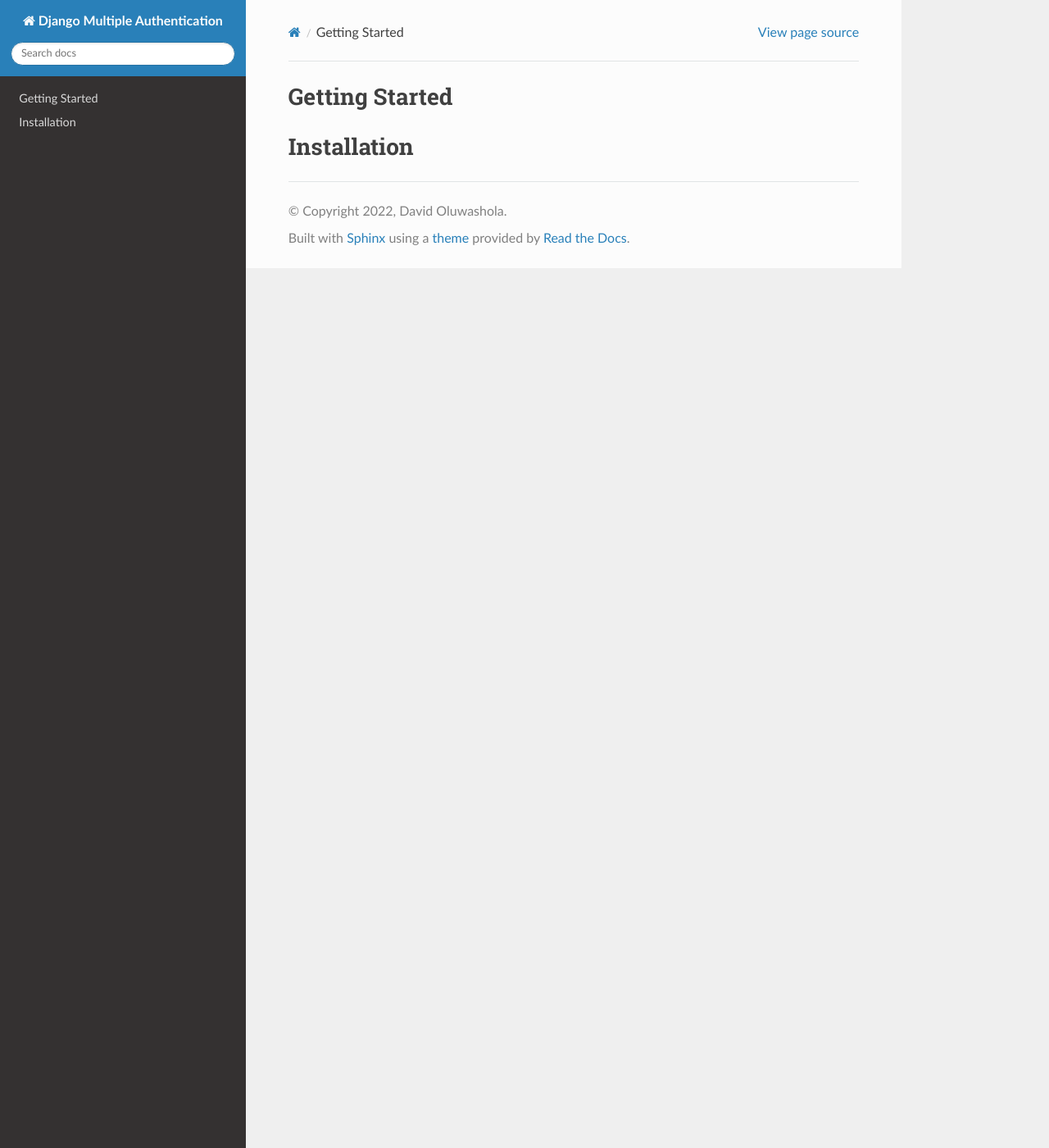
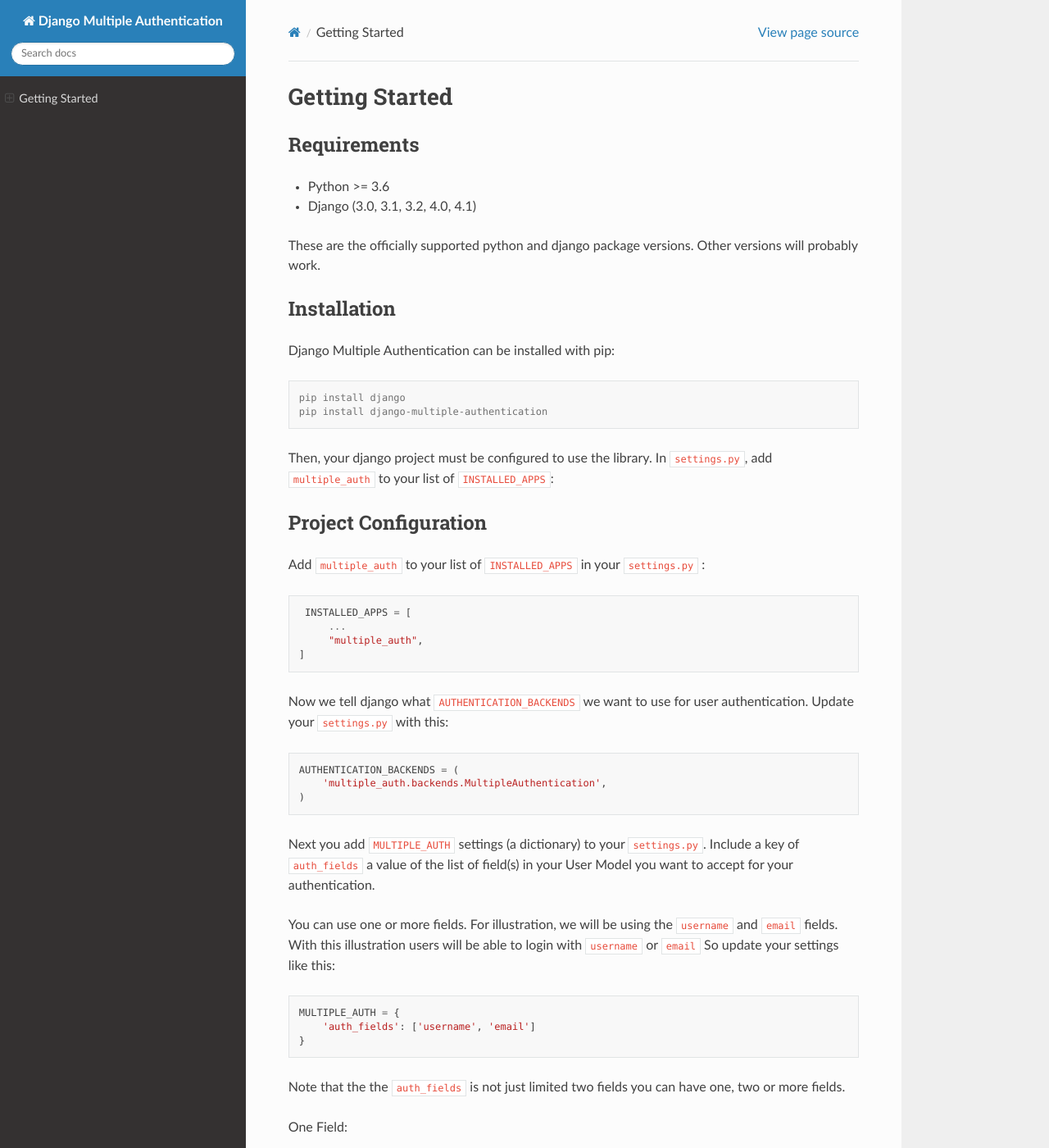
Before and after one commit to KoredeDavid/django-multiple-authentication, a Sphinx documentation site: the page built from docs/source/getting_started.rst, in a window 1280 px wide and 1400 px high. Shown: the whole window at 82% size. Built offline with Sphinx 7.4.7 and the Read the Docs theme 2.0.0, drawn with Linux system fonts in a browser that asks for light colours; some of the changed text lies outside the part shown.

Commit message:
Start creating official documentation

```diff
--- a/docs/source/conf.py
+++ b/docs/source/conf.py
@@ -20,8 +20,6 @@ extensions = []
 templates_path = ['_templates']
 exclude_patterns = []
 
-
-
 # -- Options for HTML output -------------------------------------------------
 # https://www.sphinx-doc.org/en/master/usage/configuration.html#options-for-html-output
 
--- a/docs/source/getting_started.rst
+++ b/docs/source/getting_started.rst
@@ -3,8 +3,86 @@
 Getting Started
 =================
 
+Requirements
+------------
+
+* Python >= 3.6
+* Django (3.0, 3.1, 3.2, 4.0, 4.1)
+
+These are the officially supported python and django package versions.  Other versions
+will probably work.
 
 .. _installation:
 
 Installation
-=============
+-------------
+
+Django Multiple Authentication can be installed with pip:
+
+.. code-block:: console
+
+    pip install django
+    pip install django-multiple-authentication
+
+Then, your django project must be configured to use the library.  In ``settings.py``, add  ``multiple_auth`` to
+your list of ``INSTALLED_APPS``:
+
+
+.. _configuration:
+
+Project Configuration
+------------------------
+
+Add ``multiple_auth`` to your list of ``INSTALLED_APPS`` in your ``settings.py`` :
+
+
+.. code-block:: python
+
+    INSTALLED_APPS = [
+        ...
+        "multiple_auth",
+   ]
+
+
+Now we tell django what ``AUTHENTICATION_BACKENDS`` we want to use for user authentication.
+Update your ``settings.py`` with this:
+
+.. code-block:: python
+
+    AUTHENTICATION_BACKENDS = (
+        'multiple_auth.backends.MultipleAuthentication',
+    )
+
+
+Next you add ``MULTIPLE_AUTH`` settings (a dictionary) to your ``settings.py``. Include a key of ``auth_fields`` a value of the list of
+field(s) in your User Model you want to accept for your authentication.
+
+You can use one or more fields. For illustration,
+we will be using the ``username`` and ``email`` fields. With this illustration users will be able to login with ``username`` or ``email``
+So update your settings like this:
+
+.. code-block:: python
+
+    MULTIPLE_AUTH = {
+        'auth_fields': ['username', 'email']
+    }
+
+
+Note that the the ``auth_fields`` is not just limited two fields you can have one, two or more fields.
+
+One Field:
+
+.. code-block:: python
+
+    MULTIPLE_AUTH = {
+        'auth_fields': ['id']
+    }
+
+
+Two OR More fields
+
+.. code-block:: python
+
+    MULTIPLE_AUTH = {
+        'auth_fields': ['email', 'username', 'phone_number', 'id', ...]
+    }
```
